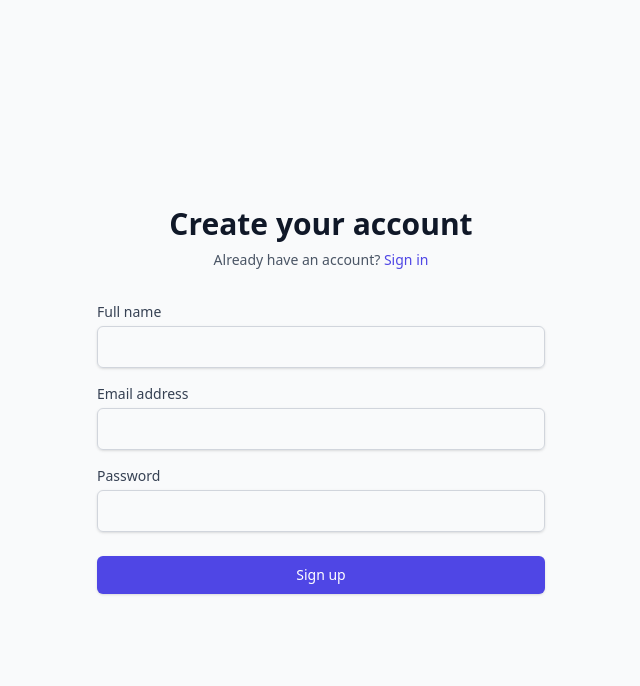
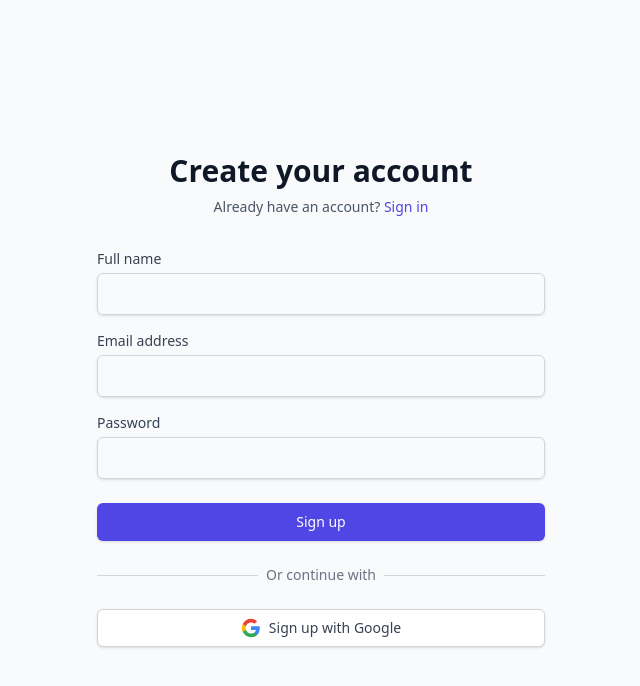
Before and after one commit to patelhardik369/Review, a Next.js app in the folder ai-review-saas/: page /signup in a window 1280 px wide. Shown: the top 686 px of the page, without its empty margins (319-959 px from the left). Built offline with nearby package versions, Linux system fonts and the light colour scheme.

Commit message:
feat: Add Google OAuth buttons to login and signup pages

```diff
--- a/ai-review-saas/src/app/(auth)/login/page.tsx
+++ b/ai-review-saas/src/app/(auth)/login/page.tsx
@@ -1,12 +1,13 @@
 'use client'
 
-import { signIn } from '@/app/actions/auth'
+import { signIn } from 'next-auth/react'
 import Link from 'next/link'
 import { Suspense } from 'react'
 
 function LoginForm() {
   async function handleSubmit(formData: FormData) {
-    await signIn(formData)
+    const { signIn: authenticate } = await import('@/app/actions/auth')
+    await authenticate(formData)
   }
 
   return (
@@ -47,6 +48,41 @@
         Sign in
       </button>
 
+      <div className="relative">
+        <div className="absolute inset-0 flex items-center">
+          <div className="w-full border-t border-gray-300" />
+        </div>
+        <div className="relative flex justify-center text-sm">
+          <span className="px-2 bg-gray-50 text-gray-500">Or continue with</span>
+        </div>
+      </div>
+
+      <button
+        type="button"
+        onClick={() => signIn('google', { callbackUrl: '/dashboard' })}
+        className="w-full flex justify-center items-center py-2 px-4 border border-gray-300 rounded-md shadow-sm text-sm font-medium text-gray-700 bg-white hover:bg-gray-50 focus:outline-none focus:ring-2 focus:ring-offset-2 focus:ring-primary"
+      >
+        <svg className="h-5 w-5 mr-2" viewBox="0 0 24 24">
+          <path
+            fill="#4285F4"
+            d="M22.56 12.25c0-.78-.07-1.53-.2-2.25H12v4.26h5.92c-.26 1.37-1.04 2.53-2.21 3.31v2.77h3.57c2.08-1.92 3.28-4.74 3.28-8.09z"
+          />
+          <path
+            fill="#34A853"
+            d="M12 23c2.97 0 5.46-.98 7.28-2.66l-3.57-2.77c-.98.66-2.23 1.06-3.71 1.06-2.86 0-5.29-1.93-6.16-4.53H2.18v2.84C3.99 20.53 7.7 23 12 23z"
+          />
+          <path
+            fill="#FBBC05"
+            d="M5.84 14.09c-.22-.66-.35-1.36-.35-2.09s.13-1.43.35-2.09V7.07H2.18C1.43 8.55 1 10.22 1 12s.43 3.45 1.18 4.93l2.85-2.22.81-.62z"
+          />
+          <path
+            fill="#EA4335"
+            d="M12 5.38c1.62 0 3.06.56 4.21 1.64l3.15-3.15C17.45 2.09 14.97 1 12 1 7.7 1 3.99 3.47 2.18 7.07l3.66 2.84c.87-2.6 3.3-4.53 6.16-4.53z"
+          />
+        </svg>
+        Sign in with Google
+      </button>
+
       <div className="text-center">
         <Link href="/forgot-password" className="text-sm text-primary hover:text-primary/80">
           Forgot your password?
--- a/ai-review-saas/src/app/(auth)/signup/page.tsx
+++ b/ai-review-saas/src/app/(auth)/signup/page.tsx
@@ -1,11 +1,12 @@
 'use client'
 
-import { signUp } from '@/app/actions/auth'
+import { signIn } from 'next-auth/react'
 import Link from 'next/link'
 import { Suspense } from 'react'
 
 function SignUpForm() {
   async function handleSubmit(formData: FormData) {
+    const { signUp } = await import('@/app/actions/auth')
     await signUp(formData)
   }
 
@@ -60,6 +61,41 @@
       >
         Sign up
       </button>
+
+      <div className="relative">
+        <div className="absolute inset-0 flex items-center">
+          <div className="w-full border-t border-gray-300" />
+        </div>
+        <div className="relative flex justify-center text-sm">
+          <span className="px-2 bg-gray-50 text-gray-500">Or continue with</span>
+        </div>
+      </div>
+
+      <button
+        type="button"
+        onClick={() => signIn('google', { callbackUrl: '/dashboard' })}
+        className="w-full flex justify-center items-center py-2 px-4 border border-gray-300 rounded-md shadow-sm text-sm font-medium text-gray-700 bg-white hover:bg-gray-50 focus:outline-none focus:ring-2 focus:ring-offset-2 focus:ring-primary"
+      >
+        <svg className="h-5 w-5 mr-2" viewBox="0 0 24 24">
+          <path
+            fill="#4285F4"
+            d="M22.56 12.25c0-.78-.07-1.53-.2-2.25H12v4.26h5.92c-.26 1.37-1.04 2.53-2.21 3.31v2.77h3.57c2.08-1.92 3.28-4.74 3.28-8.09z"
+          />
+          <path
+            fill="#34A853"
+            d="M12 23c2.97 0 5.46-.98 7.28-2.66l-3.57-2.77c-.98.66-2.23 1.06-3.71 1.06-2.86 0-5.29-1.93-6.16-4.53H2.18v2.84C3.99 20.53 7.7 23 12 23z"
+          />
+          <path
+            fill="#FBBC05"
+            d="M5.84 14.09c-.22-.66-.35-1.36-.35-2.09s.13-1.43.35-2.09V7.07H2.18C1.43 8.55 1 10.22 1 12s.43 3.45 1.18 4.93l2.85-2.22.81-.62z"
+          />
+          <path
+            fill="#EA4335"
+            d="M12 5.38c1.62 0 3.06.56 4.21 1.64l3.15-3.15C17.45 2.09 14.97 1 12 1 7.7 1 3.99 3.47 2.18 7.07l3.66 2.84c.87-2.6 3.3-4.53 6.16-4.53z"
+          />
+        </svg>
+        Sign up with Google
+      </button>
     </form>
   )
 }
```
